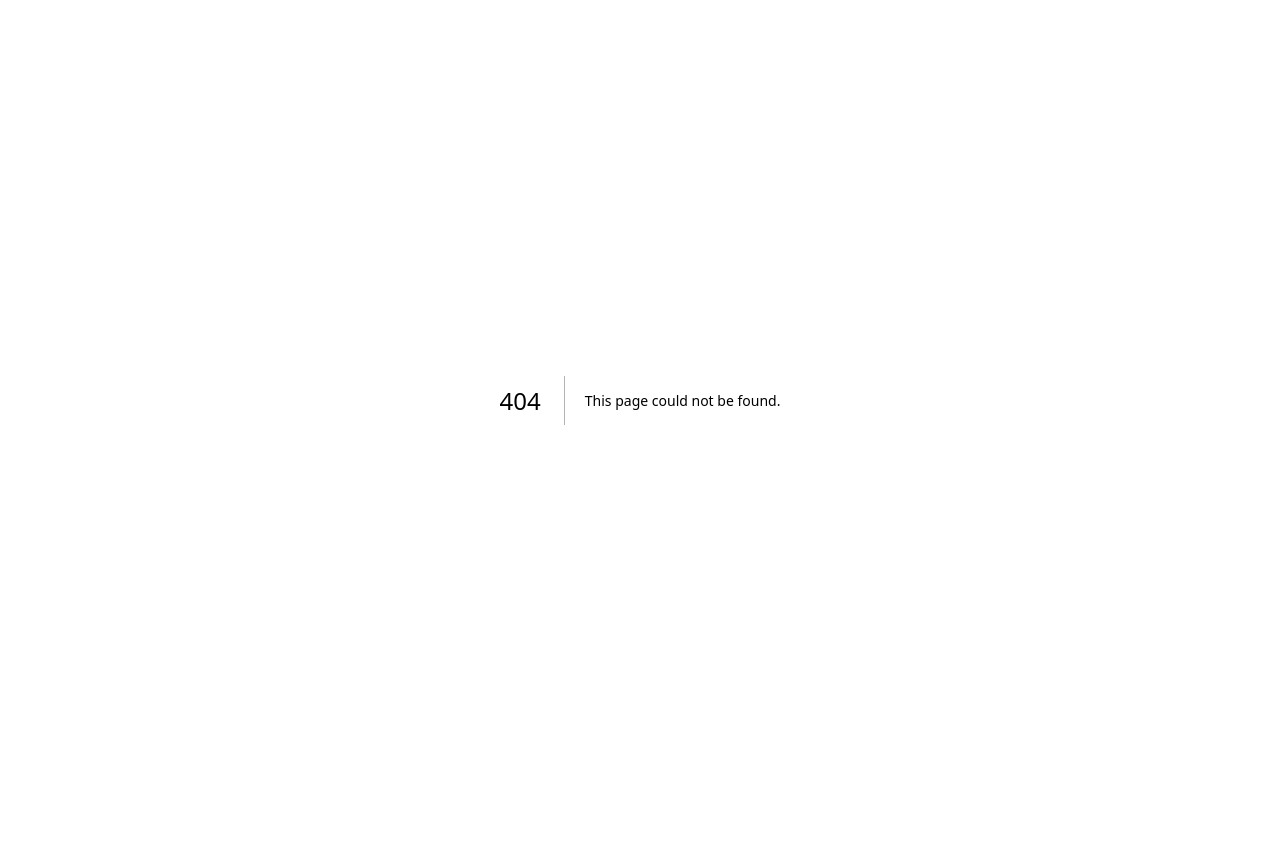
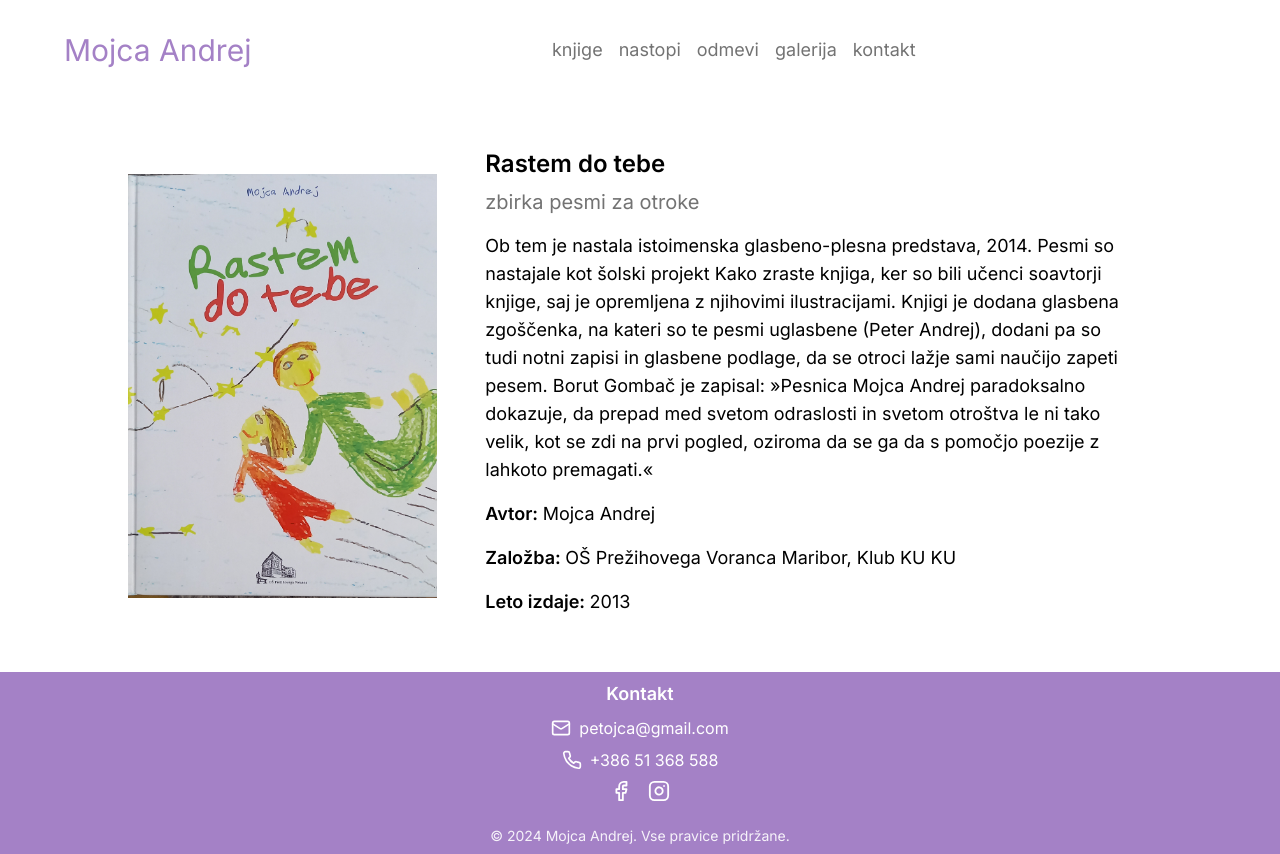
Before and after one commit to Mojca-Andrej/frontend, a Next.js app: page /knjige/rastem-do-tebe in a window 1280 px wide. Before the commit this address had no page. Before the commit the page ends 800 px from the top, so only its background shows below. Built offline with nearby package versions, Linux system fonts and the light colour scheme.

Commit message:
books initial

```diff
--- /dev/null
+++ b/src/app/(general)/knjige/(general)/agica-mala-carovnica/page.tsx
@@ -0,0 +1,14 @@
+import Info from "../../components/info"
+import { books } from "../../data/books";
+
+export default function AgicaMalaCarovnica() {
+
+    const bookName = "Agica, mala čarovnica";
+    const book = books.find((book) => book.title === bookName);
+
+    return (
+        <div>
+            {book && <Info book={book} />}
+        </div>
+    )
+}
--- /dev/null
+++ b/src/app/(general)/knjige/(general)/dez-v-gugalnici/page.tsx
@@ -0,0 +1,13 @@
+import Info from "../../components/info"
+import { books } from "../../data/books";
+
+
+export default function DezVGugalnici() {
+    const bookName = "Dež v gugalnici";
+    const book = books.find((book) => book.title === bookName);
+    return (
+        <div>
+            {book && <Info book={book} />}
+        </div>
+    )
+}
--- /dev/null
+++ b/src/app/(general)/knjige/(general)/kavc-uciteljive-veronike-2022/page.tsx
@@ -0,0 +1,12 @@
+import Info from "../../components/info"
+import { books } from "../../data/books";
+
+export default function KavcUciteljiveVeronike2022() {
+    const bookName = "Kavč učiteljive Veronike 2022";
+    const book = books.find((book) => book.title === bookName);
+    return (
+        <div>
+            {book && <Info book={book} />}
+        </div>
+    )
+}
--- /dev/null
+++ b/src/app/(general)/knjige/(general)/kavc-uciteljive-veronike-2024/page.tsx
@@ -0,0 +1,12 @@
+import Info from "../../components/info"
+import { books } from "../../data/books";
+
+export default function KavcUciteljiveVeronike2024() {
+    const bookName = "Kavč učiteljive Veronike (2024)";
+    const book = books.find((book) => book.title === bookName);
+    return (
+        <div>
+            {book && <Info book={book} />}
+        </div>
+    )
+}
--- /dev/null
+++ b/src/app/(general)/knjige/(general)/nikoli-ne-reci-da-ni-skrivnosti/page.tsx
@@ -0,0 +1,12 @@
+import Info from "../../components/info"
+import { books } from "../../data/books";
+
+export default function NikoliNeReciDaNiSkrivnosti() {
+    const bookName = "Nikoli ne reci, da ni skrivnosti";
+    const book = books.find((book) => book.title === bookName);
+    return (
+        <div>
+            {book && <Info book={book} />}
+        </div>
+    )
+}
--- /dev/null
+++ b/src/app/(general)/knjige/(general)/ostanek-umrle-zvezde/page.tsx
@@ -0,0 +1,12 @@
+import Info from "../../components/info"
+import { books } from "../../data/books";
+
+export default function OstanekUmrleZvezde() {
+    const bookName = "Ostanek umrle zvezde";
+    const book = books.find((book) => book.title === bookName);
+    return (
+        <div>
+            {book && <Info book={book} />}
+        </div>
+    )
+}
--- /dev/null
+++ b/src/app/(general)/knjige/(general)/rastem-do-tebe/page.tsx
@@ -0,0 +1,13 @@
+import Info from "../../components/info"
+import { books } from "../../data/books";
+
+export default function RastemDoTebe() {
+    const bookName = "Rastem do tebe";
+    const book = books.find((book) => book.title === bookName);
+
+    return (
+        <div>
+            {book && <Info book={book} />}
+        </div>
+    )
+}
--- /dev/null
+++ b/src/app/(general)/knjige/(general)/transitions/page.tsx
@@ -0,0 +1,12 @@
+import Info from "../../components/info"
+import { books } from "../../data/books";
+
+export default function Transitions() {
+    const bookName = "Transitions";
+    const book = books.find((book) => book.title === bookName);
+    return (
+        <div>
+            {book && <Info book={book} />}
+        </div>
+    )
+}
--- /dev/null
+++ b/src/app/(general)/knjige/components/info.tsx
@@ -0,0 +1,29 @@
+import { Book } from "../data/books";
+
+interface InfoProps {
+    book: Book;
+}
+
+export default function Info({ book }: InfoProps) {
+    return (
+        <main className="bg-white px-4 md:px-16 xl:px-32 py-8">
+            <div className="flex flex-wrap w-full max-w-screen-lg">
+                <div className="md:w-1/3 py-4 pr-8 w-full justify-center items-center flex ">
+                    <img src={`../${book.image}`} alt={book.title} className="w-full aspect-auto" />
+                </div>
+                <div className="md:w-2/3 p-4">
+                    <div className="">
+                    <h1 className="text-black font-semibold text-2xl">{book.title}</h1>
+                    <h2 className="text-neutral-500 text-xl py-2">{book.type}</h2>
+                    <p className="text-black text-lg py-2">{book.description}</p>
+                    {book.ilustrator && <p className="text-black text-lg py-2"><span className="font-semibold">Ilustrator: </span>{book.ilustrator}</p>}
+                    {book.cd && <p className="text-black text-lg py-2"><span className="font-semibold">CD uglasbenih pesmi: </span>{book.cd}</p>}
+                    <p className="text-black text-lg py-2"><span className="font-semibold">Avtor: </span>{book.author}</p>
+                    <p className="text-black text-lg py-2"><span className="font-semibold">Založba: </span> {book.publisher}</p>
+                    <p className="text-black text-lg py-2"><span className="font-semibold">Leto izdaje: </span> {book.year}</p>
+                    </div>
+                </div>
+            </div>
+        </main>
+    );
+}
--- a/src/app/(general)/knjige/data/books.ts
+++ b/src/app/(general)/knjige/data/books.ts
@@ -12,7 +12,8 @@ export interface Book {
     description: string;
     image: string;
     publisher: string;
-    type?: string;
+    link: string;
+    type: string;
     shortDescription?: string;
     cd?: string;
     ilustrator?: string;
@@ -33,7 +34,8 @@ export const books: Book[] = [
         med snovnim in pojmovnim.«`,
         image: "nikoli_ne_reci.jpg",
         publisher: "Mariborska literarna družba",
-        type: "pesniška zbirka"
+        type: "pesniška zbirka",
+        link: "nikoli-ne-reci-da-ni-skrivnosti"
     },
     {
         title: "Dež v gugalnici",
@@ -50,7 +52,8 @@ export const books: Book[] = [
         včasih se prelivajo med sabo … /…/ V teh pesmih so sanje in besede in tišina …«`,
         image: "dez_v_gugalnici.jpg",
         publisher: "Mariborska literarna družba, Klub KU-KU in Kulturni klub Nomadi",
-        type: "pesniška zbirka"
+        type: "pesniška zbirka",
+        link: "dez-v-gugalnici"
     },
     {
         title: "Ostanek umrle zvezde",
@@ -66,10 +69,11 @@ export const books: Book[] = [
         bogata in izvirna. Pravi užitek.«`,
         image: "ostanek_umrle_zvezde.jpg",
         publisher: "Litera Maribor",
-        type: "pesniška zbirka"
+        type: "pesniška zbirka",
+        link: "ostanek-umrle-zvezde"
     },
     {
-        title: "Kavč učiteljive Veronike",
+        title: "Kavč učiteljive Veronike (2022)",
         year: 2022,
         author: "Mojca Andrej",
         genre: Genre.Adult,
@@ -81,10 +85,11 @@ export const books: Book[] = [
         proti sistemu in da se le izčrpava.«`,
         image: "kuv1.jpg",
         publisher: "Litera Maribor",
-        type: "roman"
+        type: "roman",
+        link: "kavc-uciteljive-veronike-2022"
     },
     {
-        title: "Kavč učiteljive Veronike",
+        title: "Kavč učiteljive Veronike (2024)",
         year: 2024,
         author: "Mojca Andrej",
         genre: Genre.Adult,
@@ -94,7 +99,8 @@ export const books: Book[] = [
         v karikiranje.«`,
         image: "kuv2.jpg",
         publisher: "Klub KU KU, Glazerjeva domačija",
-        type: "roman (ponatis oz. prvi natis druge založbe)"
+        type: "roman (ponatis oz. prvi natis druge založbe)",
+        link: "kavc-uciteljive-veronike-2024"
     },
     {
         title: "Transitions",
@@ -105,7 +111,8 @@ export const books: Book[] = [
         svoje poezije v angleščini. Prevajalci so različni.`,
         image: "transitions.jpg",
         publisher: "Mariborska literarna družba",
-        type: "prevedena poezija, dvostranska knjiga"
+        type: "prevedena poezija, dvostranska knjiga",
+        link: "transitions"
 
     },
     {
@@ -127,7 +134,8 @@ export const books: Book[] = [
         pomočjo poezije z lahkoto premagati.«`,
         image: "rastem_do_tebe.jpg",
         publisher: "OŠ Prežihovega Voranca Maribor, Klub KU KU",
-        type: "zbirka pesmi za otroke"
+        type: "zbirka pesmi za otroke",
+        link: "rastem-do-tebe"
 
     },
     {
@@ -167,7 +175,8 @@ export const books: Book[] = [
         skupno isto čudenje? In ali ni prav čudenje tista najbolj živa neznana sila, ki nas vodi
         naprej, iz znanega v neznano? In da se dva, kot sta Agica in Ages, srečata na isti
         zvezdi, je pravzaprav čudež, kajne?
-        Dedek že ve.`
+        Dedek že ve.`,
+        link: "agica-mala-carovnica"
     },
 
 ]
--- a/src/app/(general)/knjige/page.tsx
+++ b/src/app/(general)/knjige/page.tsx
@@ -14,7 +14,7 @@ export default function Knjige() {
           <div className="grid grid-cols-2 sm:grid-cols-4 md:grid-cols-6 gap-4 md:gap-4 max-w-screen-xl">
             {booksForAdults.map(book => (
                 <div key={book.title} className="">
-                    <Link href={`/knjige/${book.title}`}>
+                    <Link href={`/knjige/${book.link}`}>
                             <img src={`${book.image}`} alt={book.title} className="h-[280px] w-[200px] aspect-auto transition ease-in-out delay-0 hover:scale-105" />
                     </Link>
                 </div>
@@ -25,7 +25,7 @@ export default function Knjige() {
           <div className="grid grid-cols-2 sm:grid-cols-4 md:grid-cols-6 gap-4 md:gap-4 max-w-screen-xl">
             {booksForChildren.map(book => (
                 <div key={book.title} className="">
-                    <Link href={`/knjige/${book.title}`}>
+                    <Link href={`/knjige/${book.link}`}>
                             <img src={`${book.image}`} alt={book.title} className="h-[280px] w-[200px] aspect-auto transition ease-in-out delay-0 hover:scale-105" />
                     </Link>
                 </div>
```
